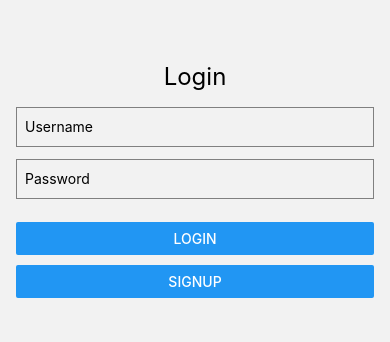
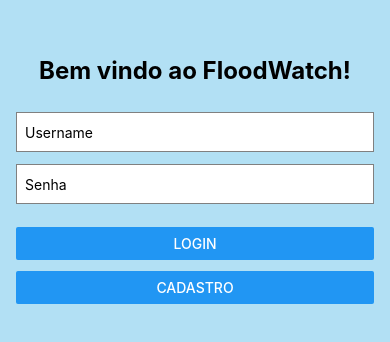
Before and after one commit to Joao-Victor-Leite-Firmino/Global-Solution-FloodWatch, a React Native app: screen /Login in a window 390 px wide. Shown: the part 242-584 px from the top of the page. Built offline with nearby package versions, Linux system fonts and the light colour scheme; no server answers.

Commit message:
estilização das páginas

```diff
--- a/components/LocationItem.tsx
+++ b/components/LocationItem.tsx
@@ -29,7 +29,7 @@ const LocationItem = ({ location }) => {
   const getBackgroundColor = (risk) => {
     switch (risk) {
       case 'Baixo nível':
-        return '#b3e5fc'; // Azul claro
+        return '#82d163'; // Verde
       case 'Médio nível':
         return '#ffeb3b'; // Amarelo
       case 'Alto nível':
--- a/screens/AppContent.tsx
+++ b/screens/AppContent.tsx
@@ -51,7 +51,7 @@ const AppContent = () => {
 const styles = StyleSheet.create({
   container: {
     flex: 1,
-    backgroundColor: '#fff',
+    backgroundColor: '#b2e0f4',
     alignItems: 'center',
     justifyContent: 'center',
   },
@@ -68,6 +68,7 @@ const styles = StyleSheet.create({
     marginBottom: 10,
     width: '80%',
     paddingHorizontal: 10,
+    backgroundColor: '#fff',
   },
   picker: {
     height: 50,
--- a/screens/LoginScreen.tsx
+++ b/screens/LoginScreen.tsx
@@ -1,4 +1,3 @@
-// screens/LoginScreen.js
 import React, { useState } from 'react';
 import { View, TextInput, Button, Text, StyleSheet } from 'react-native';
 import { useEstadoGlobal } from '../hooks/EstadoGlobal';
@@ -20,7 +19,7 @@ const LoginScreen = ({ navigation }) => {
 
   return (
     <View style={styles.container}>
-      <Text style={styles.title}>Login</Text>
+      <Text style={styles.title}>Bem vindo ao FloodWatch!</Text>
       <TextInput
         style={styles.input}
         placeholder="Username"
@@ -29,7 +28,7 @@ const LoginScreen = ({ navigation }) => {
       />
       <TextInput
         style={styles.input}
-        placeholder="Password"
+        placeholder="Senha"
         value={password}
         onChangeText={setPassword}
         secureTextEntry
@@ -37,7 +36,7 @@ const LoginScreen = ({ navigation }) => {
       <View style={styles.view}>
       <Button title="Login" onPress={handleLogin} />
       </View>
-      <Button title="Signup" onPress={() => navigation.navigate('Signup')} />
+      <Button title="Cadastro" onPress={() => navigation.navigate('Signup')} />
       {error ? <Text style={styles.error}>{error}</Text> : null}
     </View>
   );
@@ -48,11 +47,14 @@ const styles = StyleSheet.create({
     flex: 1,
     justifyContent: 'center',
     padding: 16,
+    backgroundColor: '#b2e0f4',
   },
   title: {
     fontSize: 24,
     marginBottom: 16,
     textAlign: 'center',
+    paddingBottom: '3%',
+    fontWeight: 'bold',
   },
   input: {
     height: 40,
@@ -60,6 +62,7 @@ const styles = StyleSheet.create({
     borderWidth: 1,
     marginBottom: 12,
     paddingLeft: 8,
+    backgroundColor: '#fff',
   },
   view: {
     marginTop: "3%",
--- a/screens/Signup.tsx
+++ b/screens/Signup.tsx
@@ -1,4 +1,3 @@
-// screens/SignupScreen.js
 import React, { useState } from 'react';
 import { View, TextInput, Button, Text, StyleSheet } from 'react-native';
 import { useEstadoGlobal } from '../hooks/EstadoGlobal';
@@ -36,19 +35,19 @@ const SignupScreen = ({ navigation }) => {
       />
       <TextInput
         style={styles.input}
-        placeholder="Password"
+        placeholder="Senha"
         value={password}
         onChangeText={setPassword}
         secureTextEntry
       />
       <TextInput
         style={styles.input}
-        placeholder="Role"
+        placeholder="Cargo"
         value={role}
         onChangeText={setRole}
       />
       <View style={styles.view}>
-      <Button title="Signup" onPress={handleSignup} />
+      <Button title="Cadastro" onPress={handleSignup} />
       </View>
       <Button title="Login" onPress={() => navigation.navigate('Login')} />
       {error ? <Text style={styles.error}>{error}</Text> : null}
@@ -62,11 +61,13 @@ const styles = StyleSheet.create({
     flex: 1,
     justifyContent: 'center',
     padding: 16,
+    backgroundColor: '#b2e0f4',
   },
   title: {
     fontSize: 24,
     marginBottom: 16,
     textAlign: 'center',
+    fontWeight: 'bold',
   },
   input: {
     height: 40,
@@ -74,6 +75,7 @@ const styles = StyleSheet.create({
     borderWidth: 1,
     marginBottom: 12,
     paddingLeft: 8,
+    backgroundColor: '#fff',
   },
   view: {
     marginTop: "3%",
```
